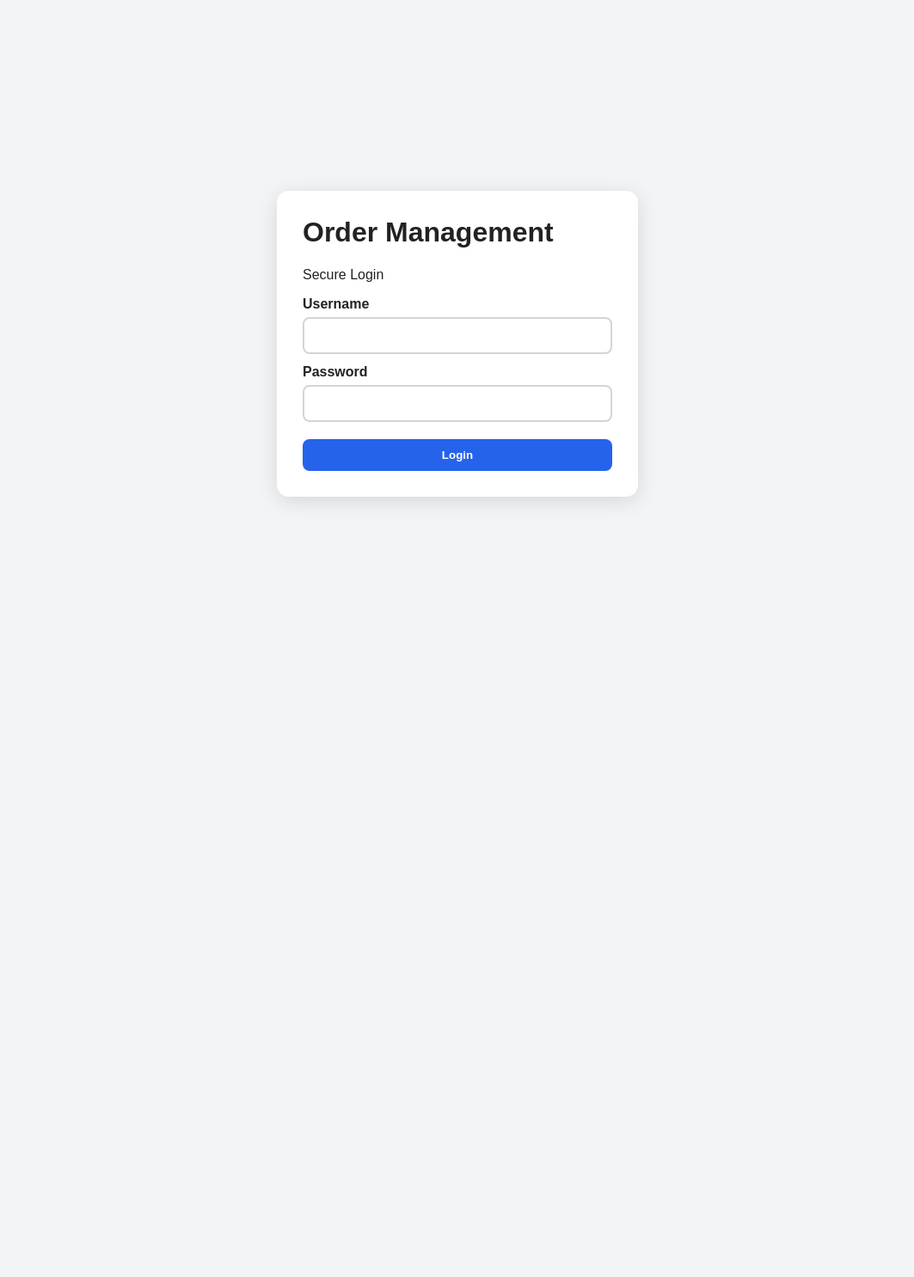
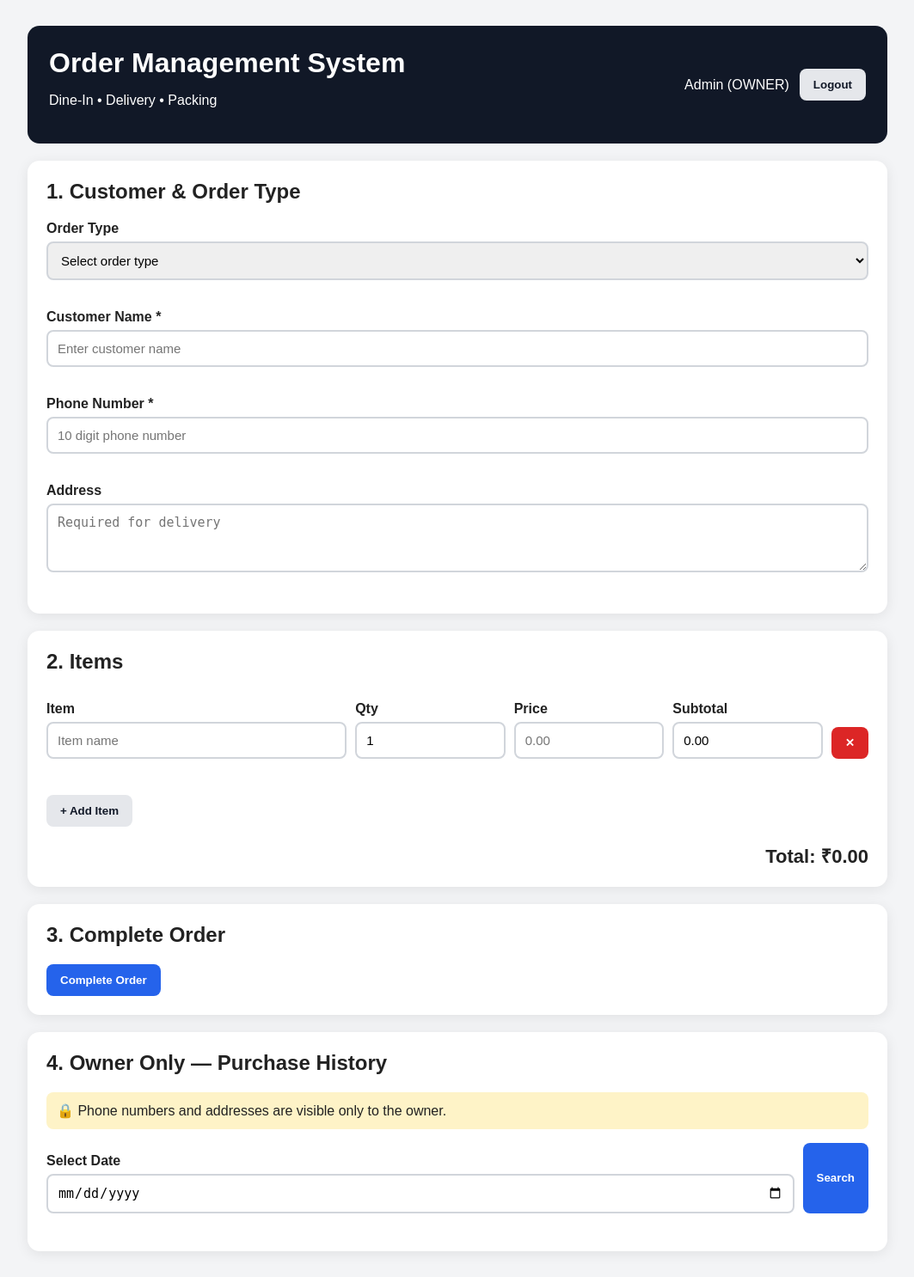
Before and after one commit to ramangupta1708-debug/order_management_sqlite1, a Flask app: page / in a window 1280 px wide. Shown: the whole page at 86% size, without its empty margins (108-1171 px from the left). Before the commit the page ends 586 px from the top, so only its background shows below. Run offline with Flask 3, Linux system fonts and the light colour scheme; a user stored in the database is signed in.

Commit message:
Update index.html

```diff
--- a/templates/index.html
+++ b/templates/index.html
@@ -1,58 +1,38 @@
 <!DOCTYPE html>
 <html lang="en">
 <head>
-    <meta charset="UTF-8">
-    <meta name="viewport" content="width=device-width, initial-scale=1.0">
-    <title>Login - Order Management</title>
-    <link rel="stylesheet" href="{{ url_for('static', filename='style.css') }}">
+  <meta charset="UTF-8"><meta name="viewport" content="width=device-width, initial-scale=1.0">
+  <title>Order Management System</title>
+  <link rel="stylesheet" href="{{ url_for('static', filename='style.css') }}">
 </head>
-<body class="login-page">
-<div class="login-card">
-    <h1>Order Management</h1>
-    <p>Secure Login</p>
-
-    <label>Username</label>
-    <input id="username" type="text" maxlength="50" autocomplete="username">
-
-    <label>Password</label>
-    <input id="password" type="password" autocomplete="current-password">
-
-    <button class="primary full" id="loginButton">Login</button>
-    <div id="loginMessage"></div>
+<body>
+<div class="container">
+  <header>
+    <div class="header-row"><div><h1>Order Management System</h1><p>Dine-In • Delivery • Packing</p></div>
+      <div class="user-area"><span>{{ username }} ({{ role|upper }})</span><button type="button" class="secondary" id="logout">Logout</button></div>
+    </div>
+  </header>
+  <section class="card">
+    <h2>1. Customer &amp; Order Type</h2>
+    <label for="orderType">Order Type</label>
+    <select id="orderType"><option value="">Select order type</option><option value="Dine-In">Dine-In</option><option value="Delivery">Delivery</option><option value="Packing">Packing</option></select>
+    <small class="error" id="orderTypeError"></small>
+    <div class="grid">
+      <div><label for="name">Customer Name *</label><input id="name" type="text" maxlength="100" placeholder="Enter customer name"><small class="error" id="nameError"></small></div>
+      {% if role == "owner" %}<div><label for="phone">Phone Number *</label><input id="phone" type="tel" inputmode="numeric" maxlength="10" placeholder="10 digit phone number"><small class="error" id="phoneError"></small></div>{% endif %}
+    </div>
+    <div id="tableBox" class="hidden"><label for="tableNumber">Table Number *</label><input id="tableNumber" type="number" min="1" step="1" placeholder="e.g. 5"><small class="error" id="tableError"></small></div>
+    {% if role == "owner" %}<div id="addressBox"><label for="address">Address</label><textarea id="address" maxlength="255" placeholder="Required for delivery"></textarea><small class="error" id="addressError"></small></div>{% endif %}
+  </section>
+  <section class="card"><h2>2. Items</h2><div id="itemsBox"></div><button type="button" class="secondary" id="addItem">+ Add Item</button><div class="total">Total: ₹<span id="totalAmount">0.00</span></div></section>
+  <section class="card"><h2>3. Complete Order</h2><button type="button" class="primary" id="completeOrder">Complete Order</button><div id="orderMessage"></div></section>
+  {% if role == "owner" %}
+  <section class="card"><h2>4. Owner Only — Purchase History</h2><p class="privacy-note">🔒 Phone numbers and addresses are visible only to the owner.</p>
+    <div class="search-row"><div><label for="searchDate">Select Date</label><input id="searchDate" type="date"></div><button type="button" class="primary" id="searchByDate">Search</button></div>
+    <small class="error" id="searchError"></small><div id="customerResult"></div>
+  </section>
+  {% endif %}
 </div>
-
-<script>
-document.getElementById("loginButton").addEventListener("click", async () => {
-    const message = document.getElementById("loginMessage");
-    message.innerHTML = "";
-
-    const username = document.getElementById("username").value.trim();
-    const password = document.getElementById("password").value;
-
-    if (!username || !password) {
-        message.innerHTML = '<div class="error-box">⚠ Enter username and password.</div>';
-        return;
-    }
-
-    try {
-        const response = await fetch("/login", {
-            method: "POST",
-            headers: {"Content-Type": "application/json"},
-            body: JSON.stringify({username, password})
-        });
-
-        const result = await response.json();
-
-        if (!response.ok || !result.success) {
-            message.innerHTML = `<div class="error-box">⚠ ${result.message}</div>`;
-            return;
-        }
-
-        window.location.href = result.redirect;
-    } catch (e) {
-        message.innerHTML = '<div class="error-box">⚠ Server connection error.</div>';
-    }
-});
-</script>
-</body>
-</html>
+<script>const CURRENT_ROLE = {{ role|tojson }};</script>
+<script src="{{ url_for('static', filename='script.js') }}"></script>
+</body></html>
```
